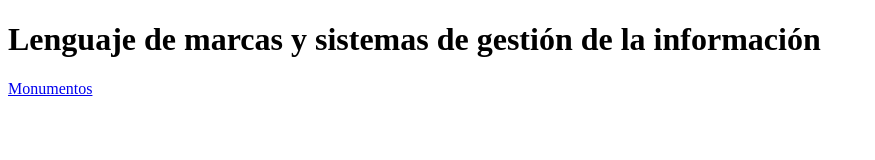
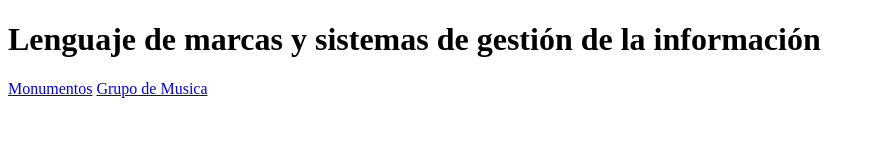
Before and after one commit to christianjosue/christianjosue.github.io, a plain HTML site: page index.html in a window 1280 px wide. Shown: the whole page, without its empty margins (0-875 px from the left). Drawn offline with Linux system fonts and the light colour scheme.

Commit message:
Update index.html

```diff
--- a/index.html
+++ b/index.html
@@ -7,5 +7,6 @@
   <body>
     <h1>Lenguaje de marcas y sistemas de gestión de la información</h1>
     <a href="../Monumentos/index.html">Monumentos</a>
+    <a href="../Grupo de Musica/index.html">Grupo de Musica</a>
   </body>
 </html>
```
